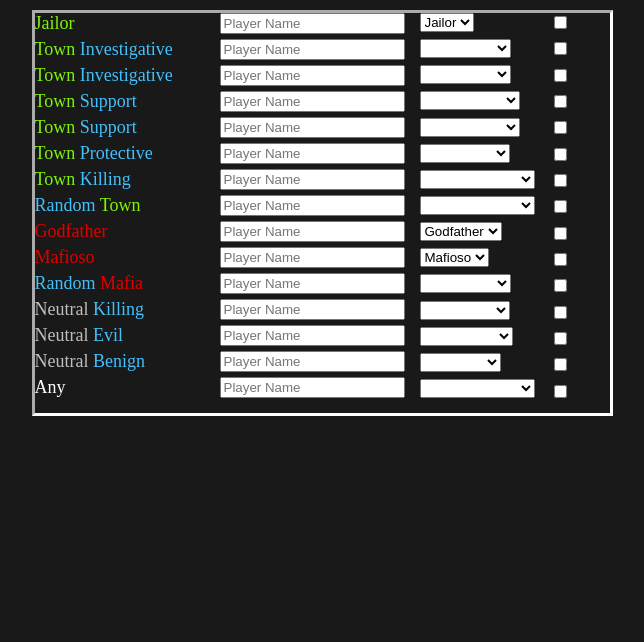
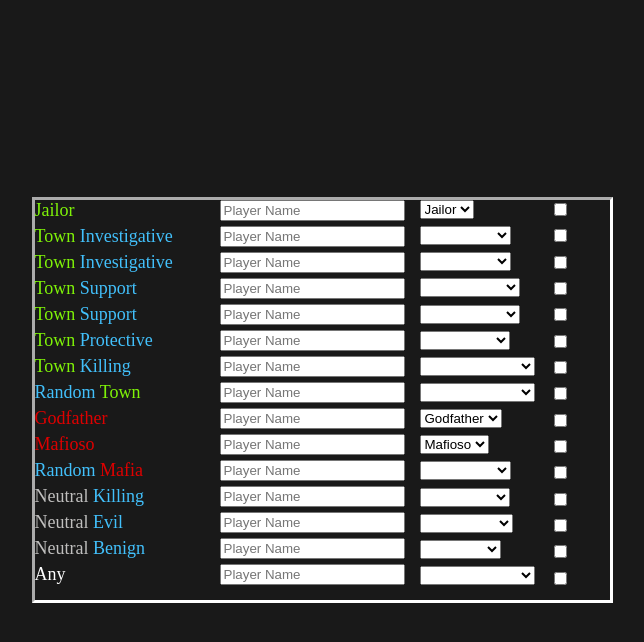
Before and after one commit to tinoesroho/TownOfSalem, a plain HTML site: page index.html in a window 1280 px wide. Shown: the whole page, without its empty margins (318-962 px from the left). Drawn offline with nearby package versions, Linux system fonts and the light colour scheme.

Commit message:
centered
centered

```diff
--- a/css/stylesheet.css
+++ b/css/stylesheet.css
@@ -92,6 +92,11 @@ select{
     width: 575px;
     height: 400px;
     margin: 10px;
-    margin-left: auto ;
-    margin-right: auto ;
+     position: absolute;
+    top:0;
+    bottom: 0;
+    left: 0;
+    right: 0;
+
+    margin: auto;
 }
```
